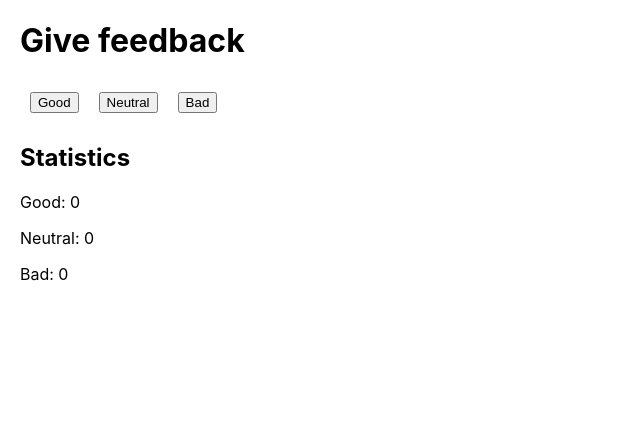
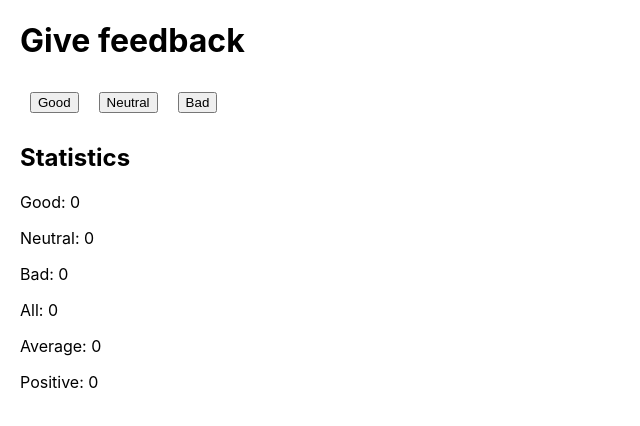
Before and after one commit to wilsonturpo/DAWA-lab04-react-hooks, a React (Create React App) app in the folder votaciones/: page / in a window 1280 px wide. Shown: the top 426 px of the page, without its empty margins (0-640 px from the left). Built offline with nearby package versions, Linux system fonts and the light colour scheme.

Commit message:
Tercer commit-amplie estadisticas

```diff
--- a/votaciones/src/App.js
+++ b/votaciones/src/App.js
@@ -6,21 +6,40 @@ const App = () => {
   const [neutral, setNeutral] = useState(0)
   const [bad, setBad] = useState(0)
 
+  //Estado de total
+  const [total, setTotal] = useState(0)
+
+  //Estado de promedio
+  const [average, setAverage] = useState(0)
+
+  //Estado de porcentaje positivo
+  const [positive, setPositive] = useState(0)
+
+
+
   //Función de Good
   const handleGood = () =>{
     setGood( good + 1)
+    setTotal( total + 1)
+    setAverage(average + 1)
   }
 
 
   //Función de Neutral
   const handleNeutral = ()=>{
     setNeutral(neutral + 1)
+    setTotal( total + 1)
+    setAverage(average + 0)
   }
 
   //Función de Bad
   const handleBad = () =>{
     setBad( bad + 1)
+    setTotal( total + 1)
+    setAverage(average -1)
   }
+
+
 
 
   return (
@@ -36,6 +55,12 @@ const App = () => {
       <p>Good: {good}</p>
       <p>Neutral: {neutral}</p>
       <p>Bad: {bad}</p>
+      <p>All: {total}</p>
+
+      <p>Average: {average && average / total}</p>
+      <p>Positive: {good && good*100 / total}</p>
+
+
     </div>
   )
 }
```
